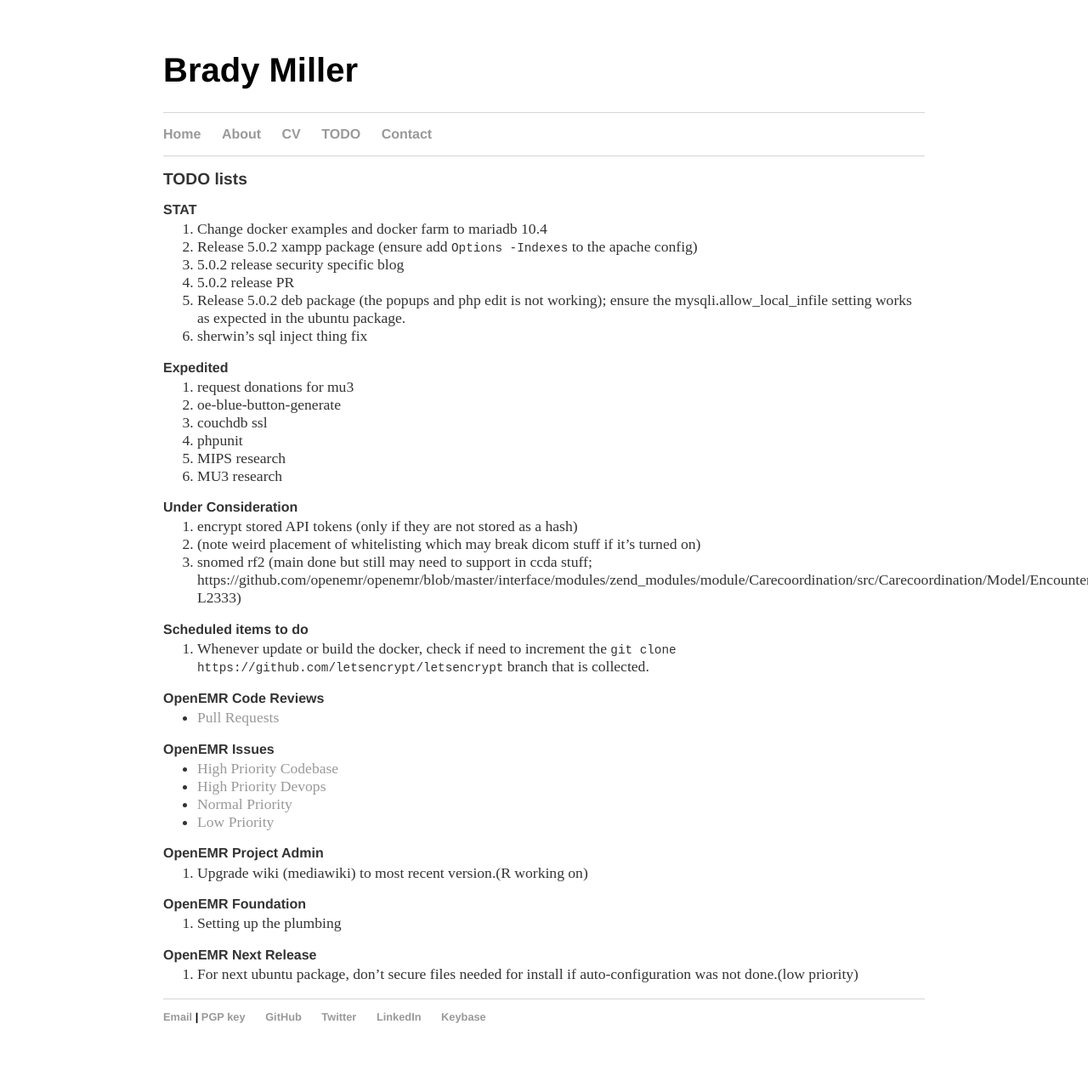
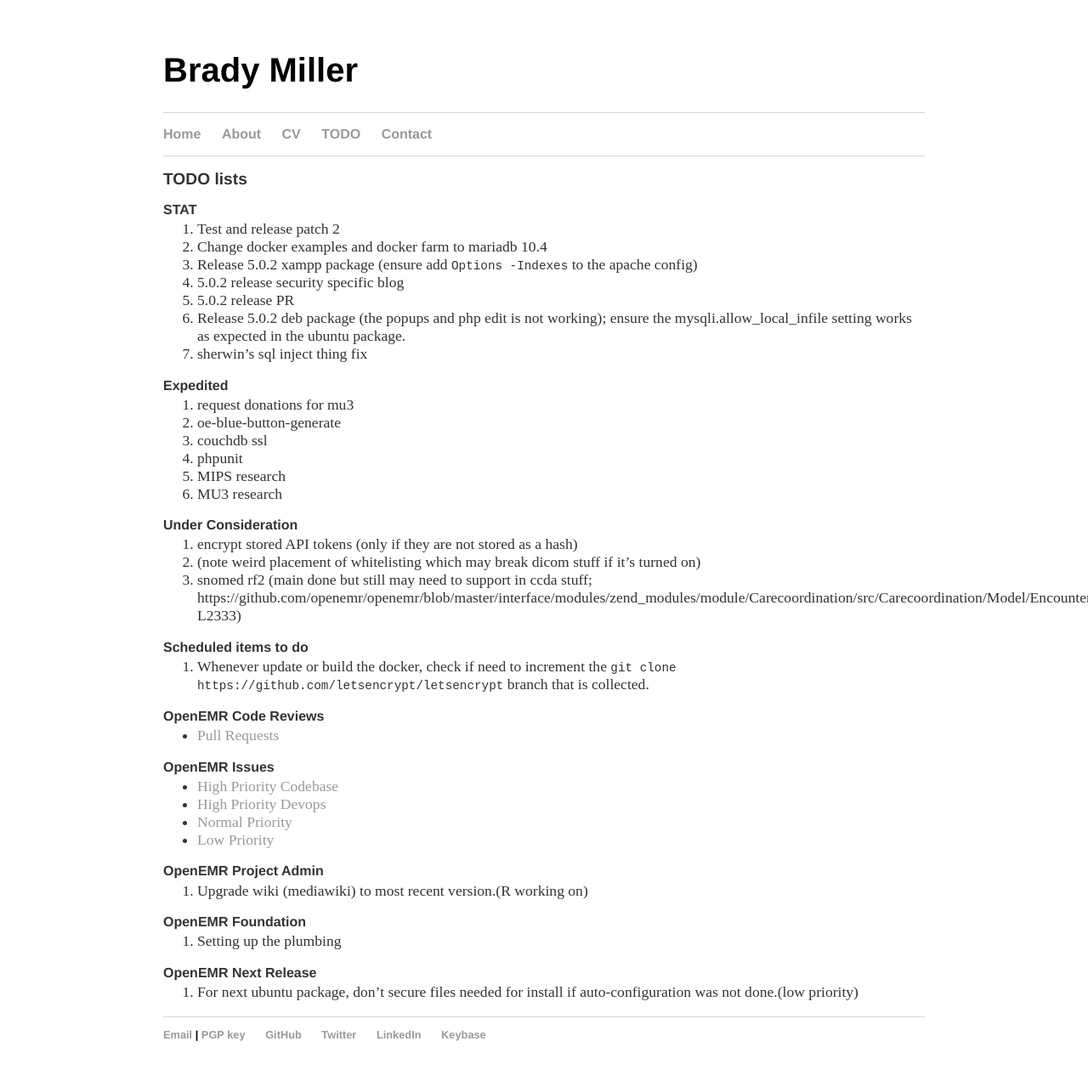
Before and after one commit to bradymiller/bradymiller.github.io, a Jekyll site: the page built from todo/index.md, in a window 1280 px wide. Shown: the whole page at 85% size. Built offline with Jekyll 4.4.1, drawn with Linux system fonts in a browser that asks for light colours; our own code applies the rules of GitHub Pages for plain Markdown files; before the commit the page ends 1264 px from its top, so only the background shows below that.

Commit message:
Update index.md

```diff
--- a/todo/index.md
+++ b/todo/index.md
@@ -4,6 +4,7 @@
 ## TODO lists
 
 ### STAT
+1. Test and release patch 2
 1. Change docker examples and docker farm to mariadb 10.4
 1. Release 5.0.2 xampp package (ensure add `Options -Indexes` to the apache config)
 1. 5.0.2 release security specific blog
```
